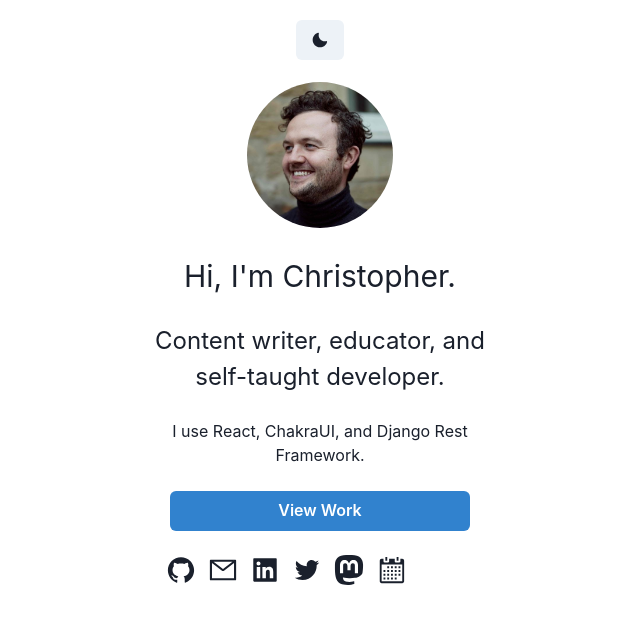
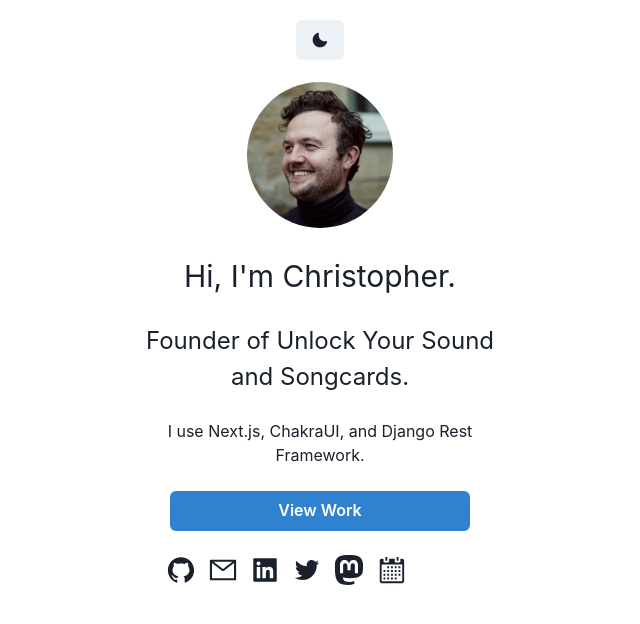
Before and after one commit to carvalhochris/christopher-next, a Next.js app: page / in a window 1280 px wide. Shown: the top 624 px of the page, without its empty margins (320-960 px from the left). Built offline with nearby package versions, Linux system fonts and the light colour scheme.

Commit message:
changed home page copy

```diff
--- a/src/pages/index.js
+++ b/src/pages/index.js
@@ -105,10 +105,10 @@
               Hi, I&apos;m Christopher.
             </Text>
             <Text fontSize="2xl" align="center" justify="center">
-              Content writer, educator, and self-taught developer.
+              Founder of Unlock Your Sound and Songcards.
             </Text>
             <Text fontSize="1xl" align="center" justify="center">
-              I use React, ChakraUI, and Django Rest Framework.
+              I use Next.js, ChakraUI, and Django Rest Framework.
             </Text>
             <Center>
               <Link
```
